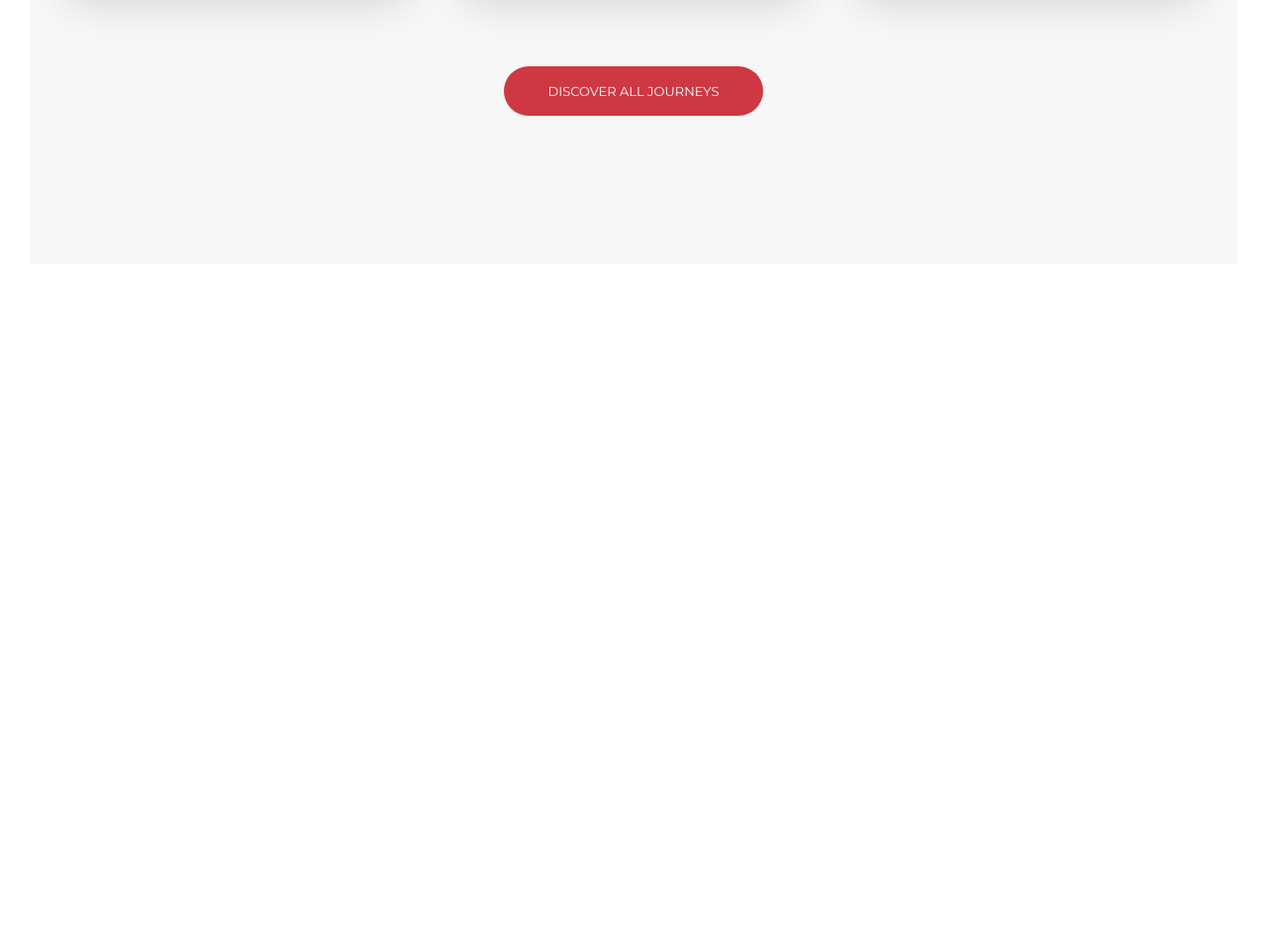
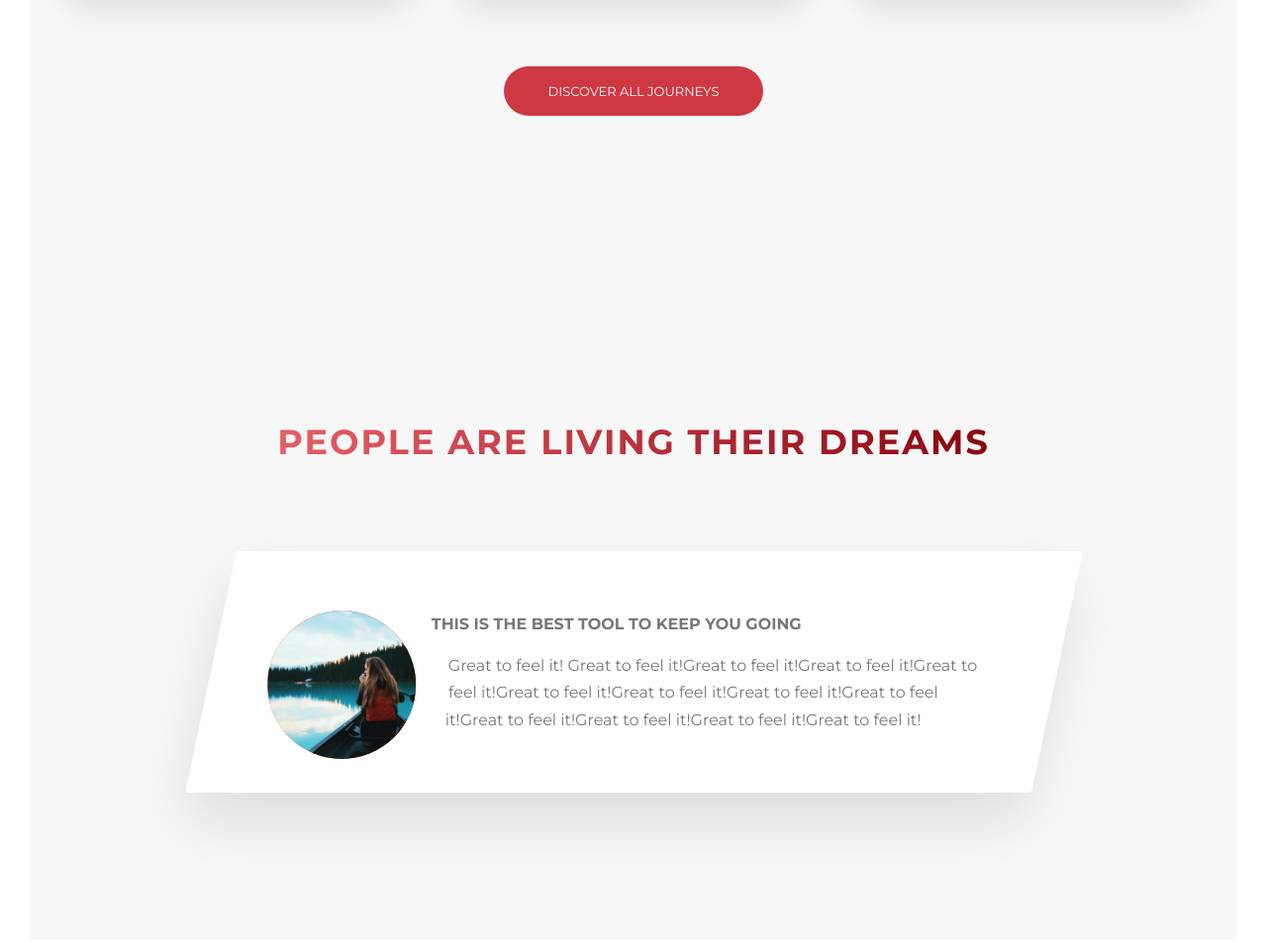
Before and after one commit to cataopriscila/journey, a website: page index.html in a window 1280 px wide. Shown: the part 3065-4018 px from the top of the page at 99% size. Before the commit the page ends 3362 px from the top, so only its background shows below. Drawn offline with Linux system fonts and the light colour scheme.

Commit message:
Fixed images for better performance

```diff
--- a/index.html
+++ b/index.html
@@ -235,6 +235,28 @@
           <a href="#" class="btn btn--red">Discover all journeys</a>
         </div>
       </section>
+
+      <section class="section-stories">
+        <div class="u-center-text u-margin-bottom-big">
+          <h2 class="heading-secondary">People are living their dreams</h2>
+        </div>
+        <div class="row">
+          <div class="story">
+            <figure class="story__shape">
+              <img class="story__img" src="img/nat-8.jpg" alt="Person 1">
+            </figure>
+            <div class="story__text">
+              <h3 class="heading-tertiary u-margin-bottom-small">
+                This is the best tool to keep you going
+              </h3>
+              <p>
+                Great to feel it! Great to feel it!Great to feel it!Great to feel it!Great to feel it!Great to feel it!Great to feel it!Great to feel it!Great to feel it!Great to feel it!Great to feel it!Great to feel it!Great to feel it!
+              </p>
+            </div>
+          </div>
+        </div>
+
+      </section>
     </main>
 
     <!--
--- /dev/null
+++ b/sass/components/_story.scss
@@ -0,0 +1,33 @@
+.story {
+    width: 75%;
+    margin: 0 auto;
+    box-shadow: 0 3rem 6rem rgba($color-black, .1);
+    background-color: $color-white;
+    border-radius: 3px;
+    padding: 6rem;
+    padding-left: 9rem;
+    font-size: $default-font-size;
+    transform: skewX(-12deg);
+
+    &__shape {
+        width: 15rem;
+        height: 15rem;
+        background-color: orangered;
+        float: left;
+        -webkit-shape-outside: circle(50% at 50% 50%);
+        shape-outside: circle(50% at 50% 50%);
+        -webkit-clip-path: circle(50%);
+        clip-path: circle(50% at 50% 50%);
+        transform: translateX(-3rem) skewX(12deg);;
+
+    }
+
+    &__img {
+        height: 100%;
+    }
+
+    &__text {
+
+        transform: skewX(12deg);
+    }
+}
--- a/sass/main.scss
+++ b/sass/main.scss
@@ -11,7 +11,7 @@
 @import "components/composition";
 @import "components/feature-container";
 @import "components/card";
-
+@import "components/story";
 
 @import "layout/header";
 @import "layout/grid";
--- a/sass/pages/_home.scss
+++ b/sass/pages/_home.scss
@@ -27,3 +27,8 @@
     padding: 25rem 0 15rem 0;
     margin-top: -10rem;
 }
+
+.section-stories {
+    padding: 15rem 0;
+    background-color: $color-grey-light-1;
+}
```
Also changed, not shown: css/style.css, img/nat-5.jpg, img/nat-6.jpg, img/nat-7.jpg.
